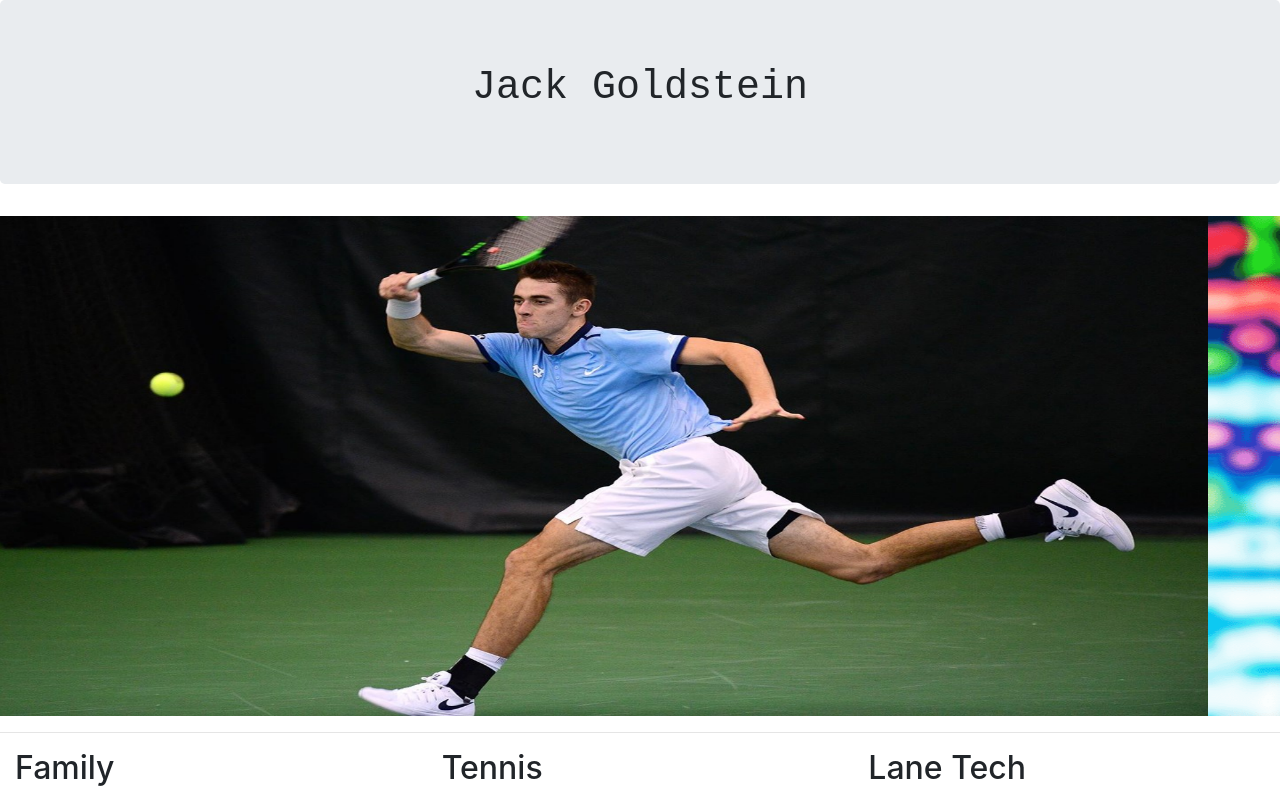
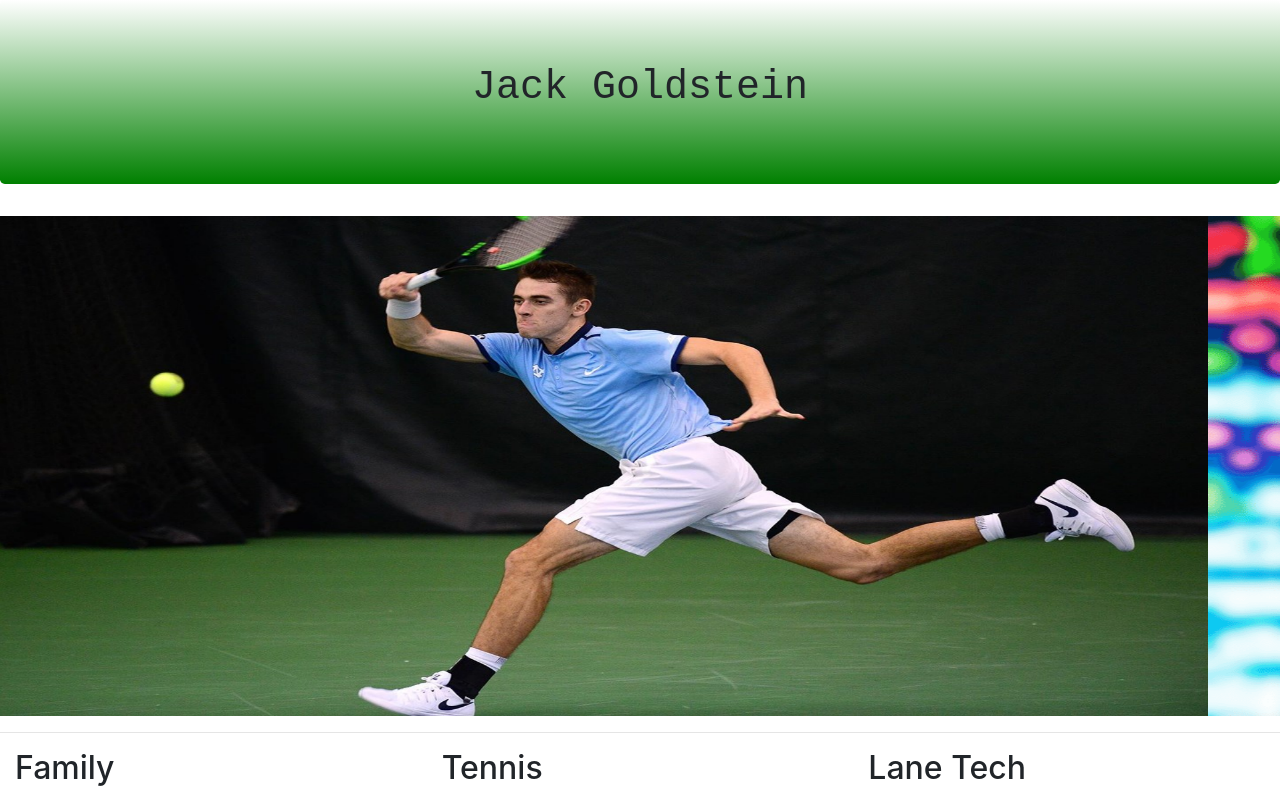
Before and after one commit to jmgoldstein/ecs1819-1, a plain HTML site: page webFinal/index.html in a window 1280 px wide. Shown: the top 792 px of the page. Drawn offline with nearby package versions, Linux system fonts and the light colour scheme.

Commit message:
First Commit

```diff
--- a/webFinal/style.css
+++ b/webFinal/style.css
@@ -1,6 +1,7 @@
 #jumbo1{
     text-align: center;
-    font-family: monospace
+    font-family: monospace;
+    background-image: linear-gradient(white, green);
 }
 #me{
     width: 500px; length: 100px;
```
